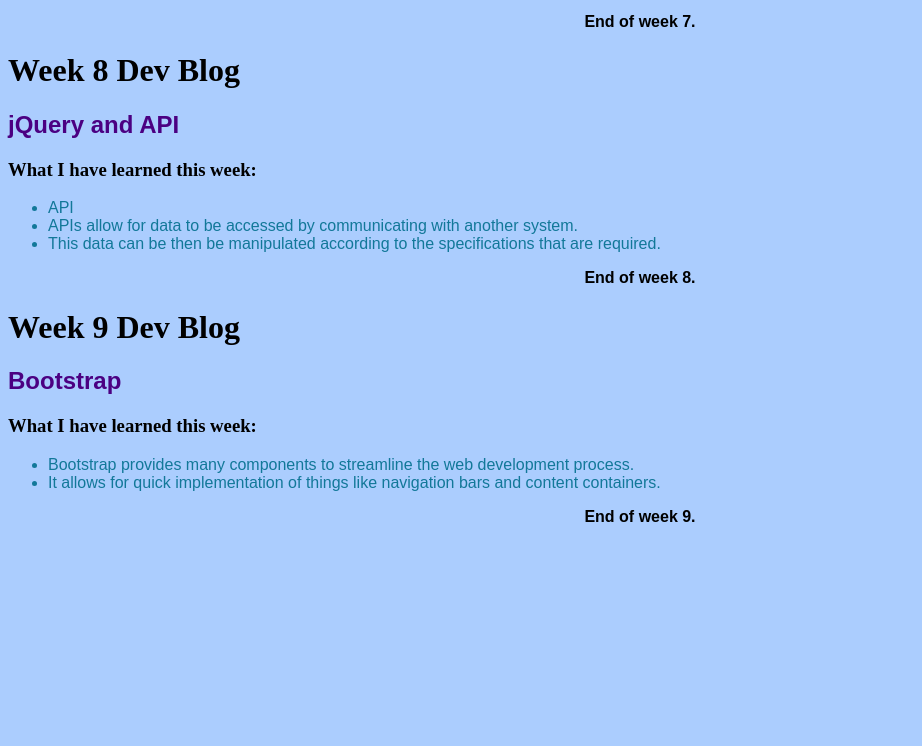
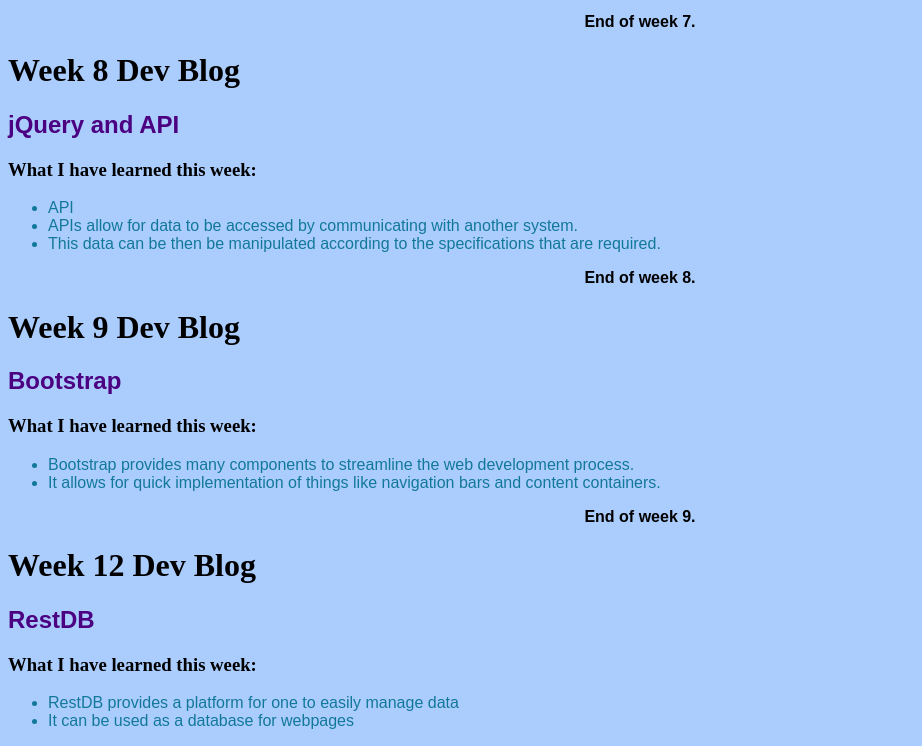
Before and after one commit to CliveGiam/web-dev-blog, a plain HTML site: page index.html in a window 1280 px wide. Shown: the part 6852-7598 px from the top of the page, without its empty margins (0-922 px from the left). Before the commit the page ends 7386 px from the top, so only its background shows below. Drawn offline with Linux system fonts and the light colour scheme.

Commit message:
Add week 12 learning

```diff
--- a/index.html
+++ b/index.html
@@ -181,5 +181,18 @@
   <footer>
     End of week 9.
   </footer>
+
+  <header>
+    <h1>Week 12 Dev Blog</h1>
+    <h2>RestDB</h2>
+  </header>
+
+  <section>
+    <h3>What I have learned this week:</h3>
+    <ul>
+      <li>RestDB provides a platform for one to easily manage data</li>
+      <li>It can be used as a database for webpages</li>
+    </ul>
+  </section>
 </body>
 </html>
```
